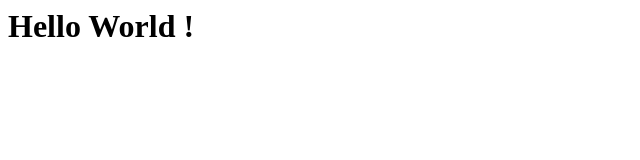
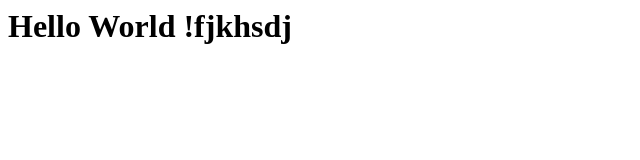
Before and after one commit to shankarsamidala/ACET, a plain HTML site: page index.html in a window 1280 px wide. Shown: the whole page, without its empty margins (0-640 px from the left). Drawn offline with Linux system fonts and the light colour scheme.

Commit message:
second commit

```diff
--- a/index.html
+++ b/index.html
@@ -1,3 +1,3 @@
 <h1>
-    Hello World !
+    Hello World !fjkhsdj
 </h1>
```
